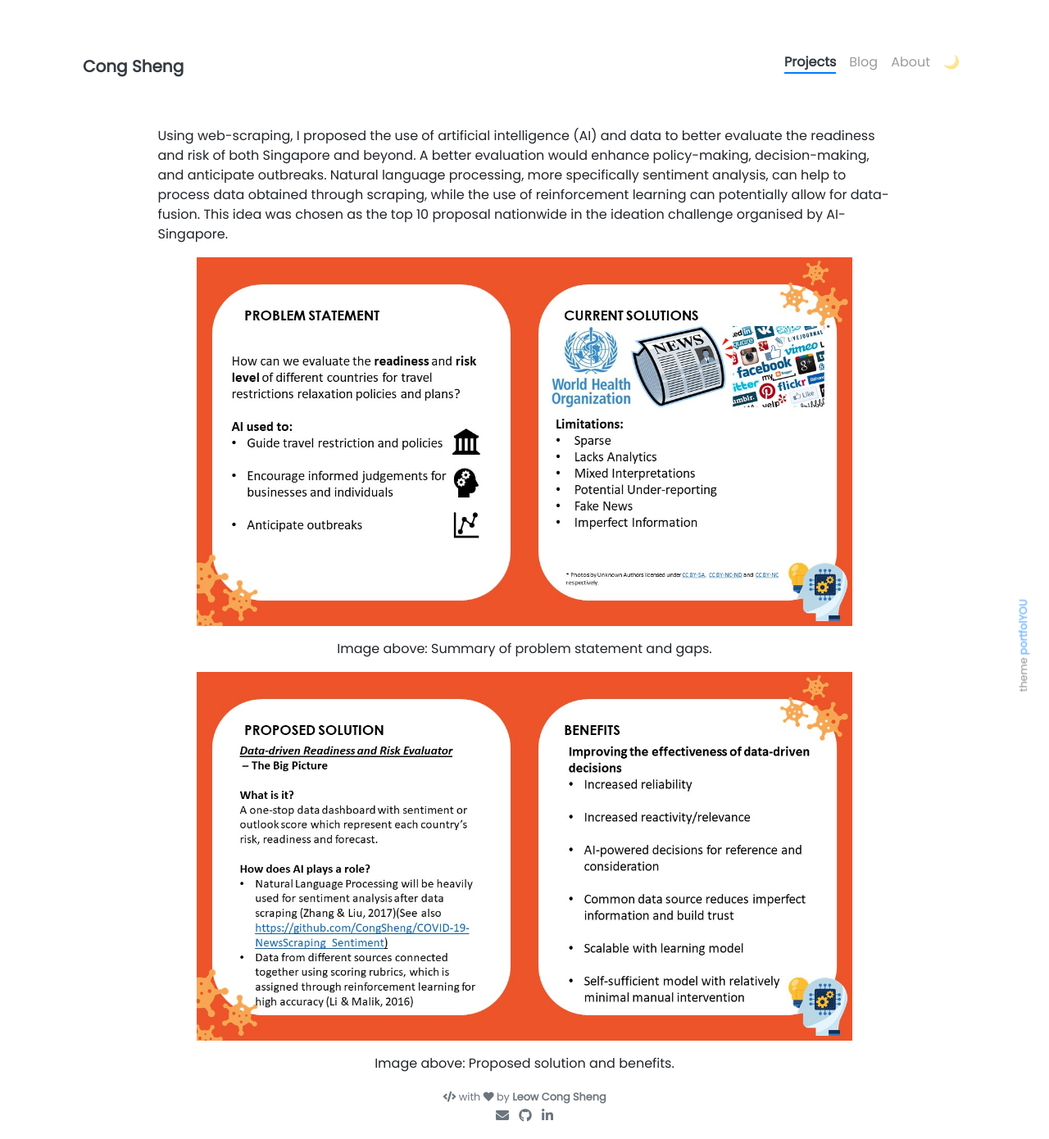
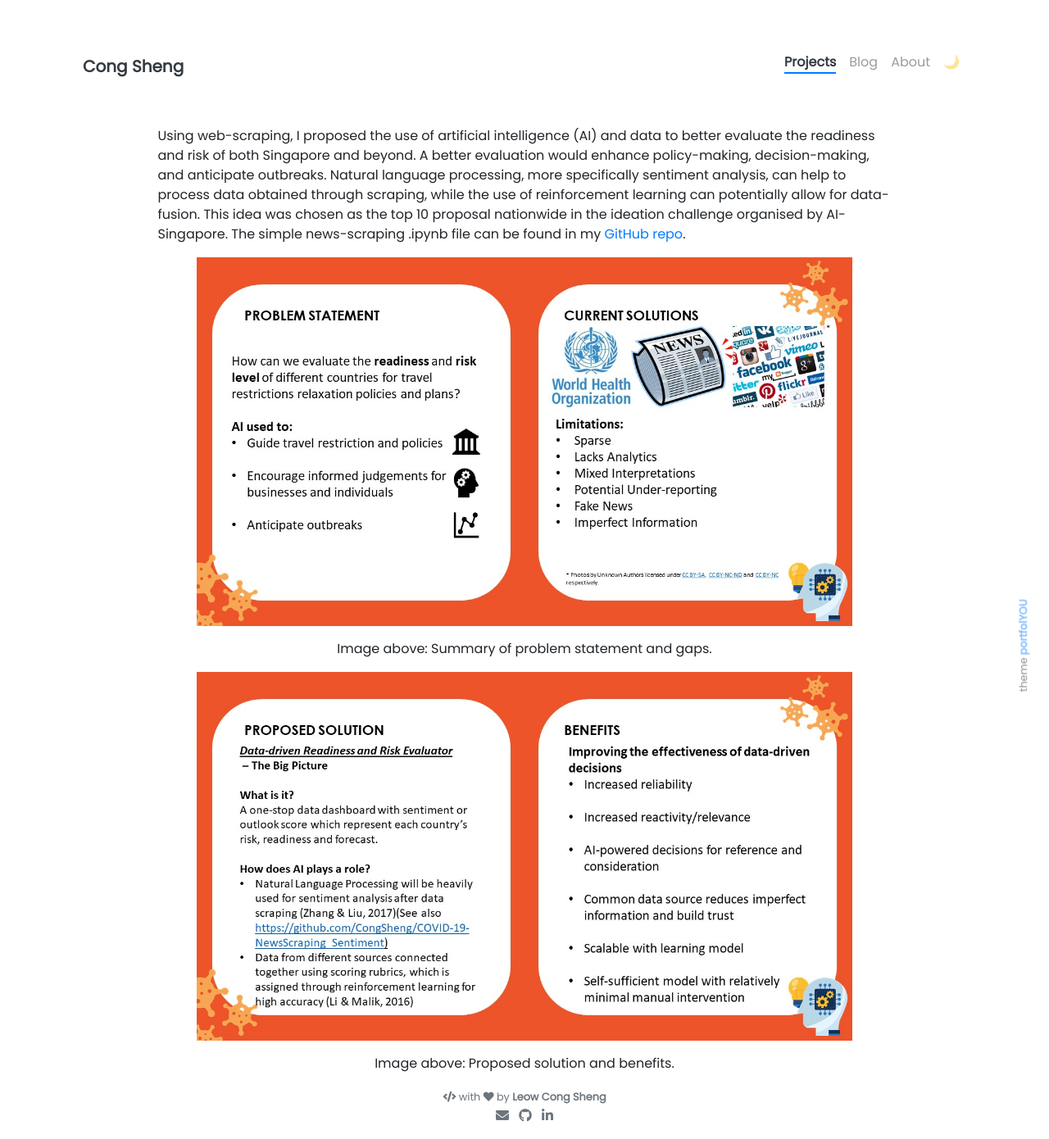
Before and after one commit to CongSheng/CongSheng.github.io, a Jekyll site: the page built from _projects/AIVSCOVID.md, in a window 1280 px wide. Shown: the whole page at 82% size. Built offline with Jekyll 4.4.1, drawn with Linux system fonts in a browser that asks for light colours; nearby versions of some CDN libraries.

Commit message:
Added Research projects

```diff
--- a/_projects/AIVSCOVID.md
+++ b/_projects/AIVSCOVID.md
@@ -8,7 +8,8 @@ Using web-scraping, I proposed the use of artificial intelligence (AI) and data
 and risk of both Singapore and beyond. A better evaluation would enhance policy-making, decision-making, and
 anticipate outbreaks. Natural language processing, more specifically sentiment analysis, can help to process data obtained
 through scraping, while the  use of reinforcement learning can potentially allow for data-fusion. This idea was chosen as the top
-10 proposal nationwide in the ideation challenge organised by AI-Singapore.
+10 proposal nationwide in the ideation challenge organised by AI-Singapore. The simple news-scraping .ipynb file can be found
+in my [GitHub repo](https://github.com/CongSheng/COVID-19-NewsScraping_Sentiment).
 
 <img src="https://raw.githubusercontent.com/CongSheng/CongSheng.github.io/master/images/Hackathons/Covid_Problem.jpg" width="800" alt="Problem and current solution">
 <center>Image above: Summary of problem statement and gaps.</center>
--- a/pages/projects.html
+++ b/pages/projects.html
@@ -5,7 +5,7 @@ permalink: /projects/
 weight: 1
 remote_projects:
   - that_one
-  - Amazoning-E3-form
+  - MLDA-DLW2020-Anything
 ---
 
 {% include projects/index.html %}
```
Also changed, not shown: 2 other files.
